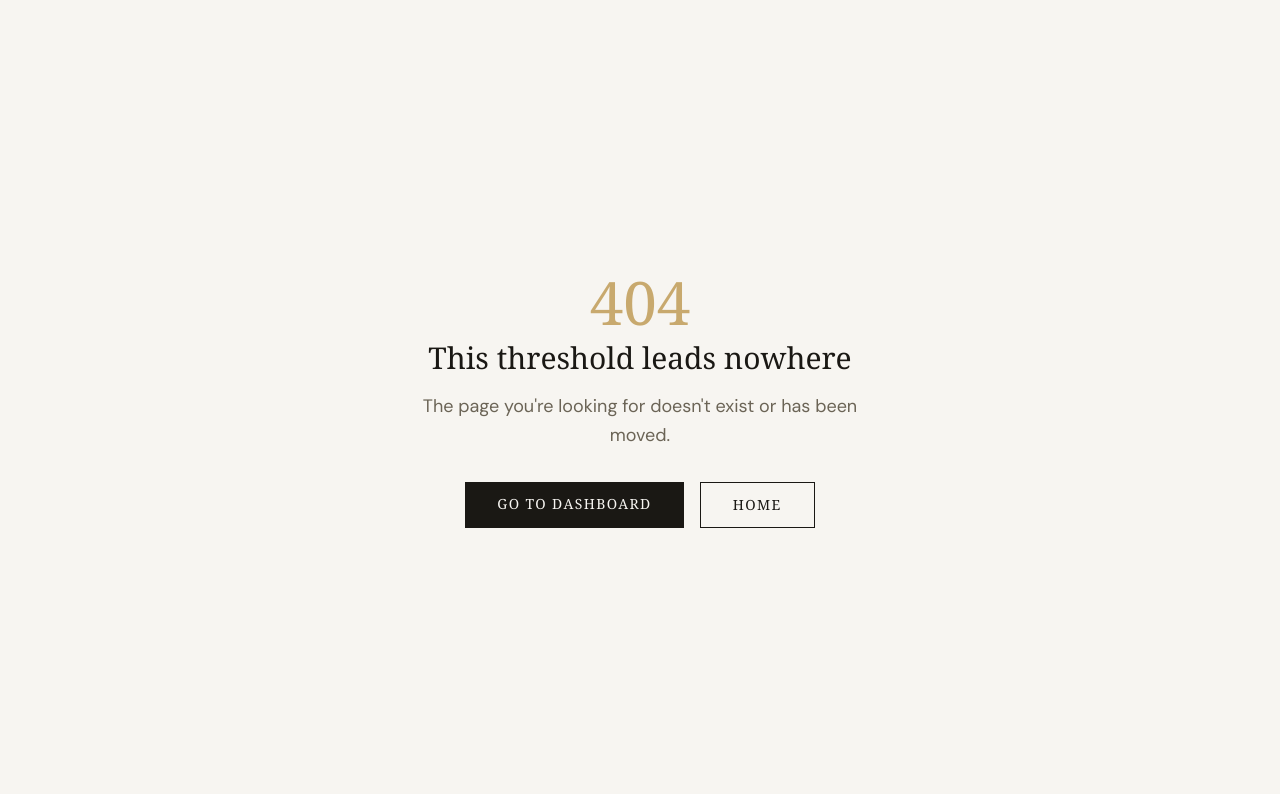
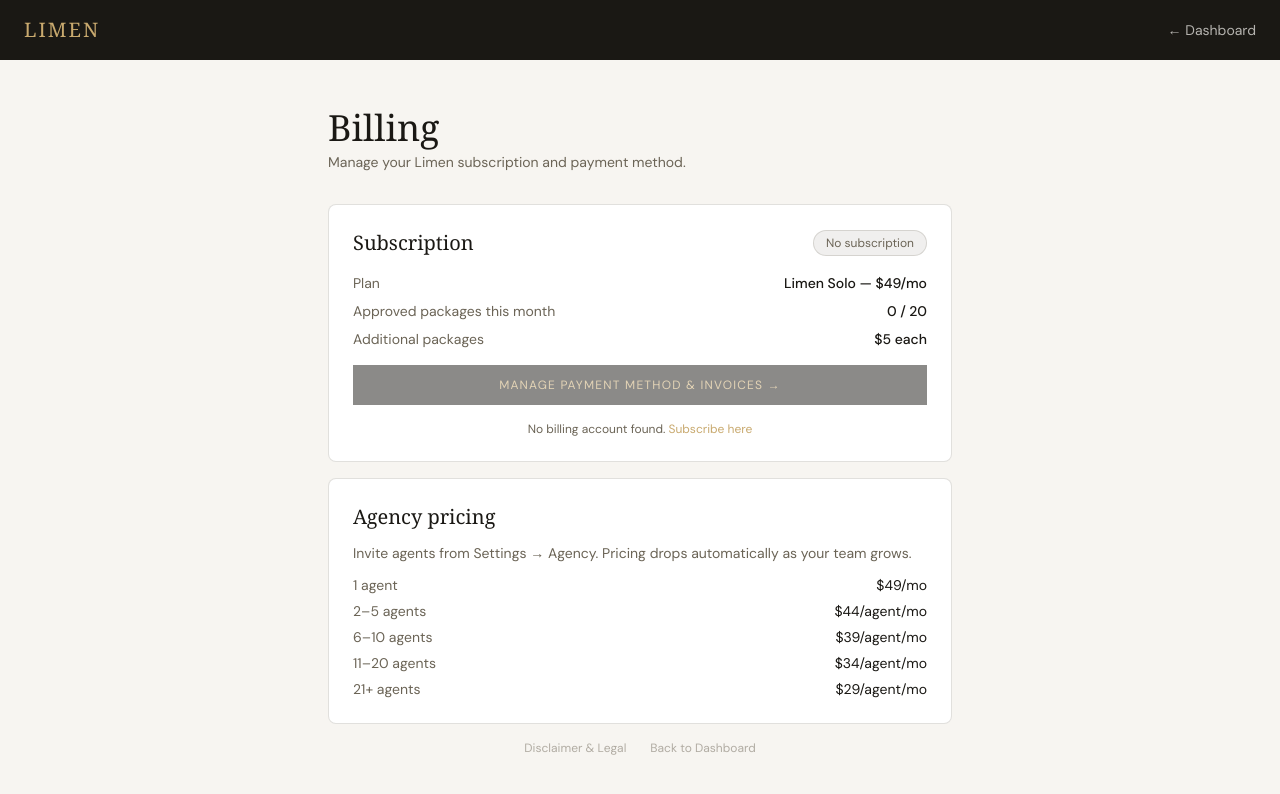
Before and after one commit to taskrocketai-create/limen, a Next.js app: page /settings/billing in a window 1280 px wide. Before the commit this address had no page. Shown: the top 794 px of the page. Built offline with nearby package versions, Linux system fonts and the light colour scheme; no server answers; the database is empty.

Commit message:
Add billing page for subscription management

```diff
--- /dev/null
+++ b/app/settings/billing/page.tsx
@@ -0,0 +1,173 @@
+"use client";
+
+import { useState, useEffect } from "react";
+import Link from "next/link";
+import { createClient } from "@/utils/supabase/client";
+
+interface ProfileData {
+  stripe_subscription_status: string | null;
+  stripe_customer_id: string | null;
+  approved_packages_this_month: number;
+}
+
+export default function BillingPage() {
+  const [profile, setProfile] = useState<ProfileData | null>(null);
+  const [loading, setLoading] = useState(true);
+  const [portalLoading, setPortalLoading] = useState(false);
+  const [error, setError] = useState("");
+
+  useEffect(() => {
+    const supabase = createClient();
+    supabase
+      .from("profiles")
+      .select("stripe_subscription_status, stripe_customer_id, approved_packages_this_month")
+      .single()
+      // eslint-disable-next-line @typescript-eslint/no-explicit-any
+      .then(({ data }: { data: any }) => {
+        setProfile(data);
+        setLoading(false);
+      });
+  }, []);
+
+  const handlePortal = async () => {
+    setPortalLoading(true);
+    setError("");
+    try {
+      const res = await fetch("/api/stripe/portal", { method: "POST" });
+      const data = await res.json();
+      if (!res.ok) {
+        setError(data.error ?? "Something went wrong.");
+        return;
+      }
+      if (data.url) window.location.href = data.url;
+    } catch {
+      setError("Something went wrong. Please try again.");
+    } finally {
+      setPortalLoading(false);
+    }
+  };
+
+  const statusLabel: Record<string, { label: string; color: string }> = {
+    trialing: { label: "Free trial active", color: "text-gilt bg-gilt/10 border-gilt/30" },
+    active: { label: "Active", color: "text-emerald-700 bg-emerald-50 border-emerald-200" },
+    past_due: { label: "Payment past due", color: "text-red-700 bg-red-50 border-red-200" },
+    canceled: { label: "Canceled", color: "text-stone bg-stone/10 border-stone/20" },
+    unpaid: { label: "Unpaid", color: "text-red-700 bg-red-50 border-red-200" },
+  };
+
+  const status = profile?.stripe_subscription_status ?? "none";
+  const statusInfo = statusLabel[status] ?? { label: "No subscription", color: "text-stone bg-stone/10 border-stone/20" };
+
+  return (
+    <div className="min-h-screen bg-parchment">
+      <header className="bg-ink px-6 py-4 flex items-center justify-between">
+        <Link href="/dashboard" className="text-gilt font-serif text-xl tracking-widest">LIMEN</Link>
+        <Link href="/dashboard" className="text-parchment text-sm opacity-70 hover:opacity-100 font-sans">← Dashboard</Link>
+      </header>
+
+      <main className="max-w-2xl mx-auto px-6 py-12 space-y-8">
+        <div>
+          <h1 className="font-serif text-4xl text-ink">Billing</h1>
+          <p className="font-sans text-sm text-stone mt-1">Manage your Limen subscription and payment method.</p>
+        </div>
+
+        {loading ? (
+          <div className="bg-white border border-stone/20 rounded-lg p-8 text-center">
+            <p className="font-sans text-sm text-stone">Loading billing details…</p>
+          </div>
+        ) : (
+          <div className="space-y-4">
+            {/* Subscription status */}
+            <div className="bg-white border border-stone/20 rounded-lg p-6 space-y-4">
+              <div className="flex items-center justify-between">
+                <h2 className="font-serif text-xl text-ink">Subscription</h2>
+                <span className={`font-sans text-xs px-3 py-1 rounded-full border ${statusInfo.color}`}>
+                  {statusInfo.label}
+                </span>
+              </div>
+
+              <div className="space-y-2">
+                <div className="flex justify-between font-sans text-sm">
+                  <span className="text-stone">Plan</span>
+                  <span className="text-ink font-medium">Limen Solo — $49/mo</span>
+                </div>
+                <div className="flex justify-between font-sans text-sm">
+                  <span className="text-stone">Approved packages this month</span>
+                  <span className="text-ink font-medium">{profile?.approved_packages_this_month ?? 0} / 20</span>
+                </div>
+                <div className="flex justify-between font-sans text-sm">
+                  <span className="text-stone">Additional packages</span>
+                  <span className="text-ink font-medium">$5 each</span>
+                </div>
+              </div>
+
+              {status === "trialing" && (
+                <div className="bg-gilt/10 border border-gilt/30 rounded-md px-4 py-3">
+                  <p className="font-sans text-sm text-ink">
+                    Your free trial is active. You won&apos;t be charged until your trial ends.
+                    Add or update your payment method below.
+                  </p>
+                </div>
+              )}
+
+              {status === "past_due" && (
+                <div className="bg-red-50 border border-red-200 rounded-md px-4 py-3">
+                  <p className="font-sans text-sm text-red-700">
+                    Your last payment failed. Please update your payment method to keep access.
+                  </p>
+                </div>
+              )}
+
+              {error && (
+                <p className="font-sans text-xs text-red-600">{error}</p>
+              )}
+
+              <button
+                onClick={handlePortal}
+                disabled={portalLoading || !profile?.stripe_customer_id}
+                className="w-full bg-ink text-gilt py-3 font-sans text-xs tracking-widest uppercase hover:bg-gilt hover:text-ink transition-colors disabled:opacity-50"
+              >
+                {portalLoading ? "Opening billing portal…" : "Manage payment method & invoices →"}
+              </button>
+
+              {!profile?.stripe_customer_id && (
+                <p className="font-sans text-xs text-stone text-center">
+                  No billing account found.{" "}
+                  <Link href="/subscribe" className="text-gilt hover:underline">Subscribe here</Link>
+                </p>
+              )}
+            </div>
+
+            {/* Agency pricing note */}
+            <div className="bg-white border border-stone/20 rounded-lg p-6 space-y-3">
+              <h2 className="font-serif text-xl text-ink">Agency pricing</h2>
+              <p className="font-sans text-sm text-stone">
+                Invite agents from Settings → Agency. Pricing drops automatically as your team grows.
+              </p>
+              <div className="space-y-1.5">
+                {[
+                  ["1 agent", "$49/mo"],
+                  ["2–5 agents", "$44/agent/mo"],
+                  ["6–10 agents", "$39/agent/mo"],
+                  ["11–20 agents", "$34/agent/mo"],
+                  ["21+ agents", "$29/agent/mo"],
+                ].map(([agents, price]) => (
+                  <div key={agents} className="flex justify-between font-sans text-sm">
+                    <span className="text-stone">{agents}</span>
+                    <span className="text-ink">{price}</span>
+                  </div>
+                ))}
+              </div>
+            </div>
+
+            {/* Links */}
+            <div className="flex gap-6 justify-center">
+              <Link href="/disclaimer" className="font-sans text-xs text-stone/50 hover:text-stone">Disclaimer & Legal</Link>
+              <Link href="/dashboard" className="font-sans text-xs text-stone/50 hover:text-stone">Back to Dashboard</Link>
+            </div>
+          </div>
+        )}
+      </main>
+    </div>
+  );
+}
```
